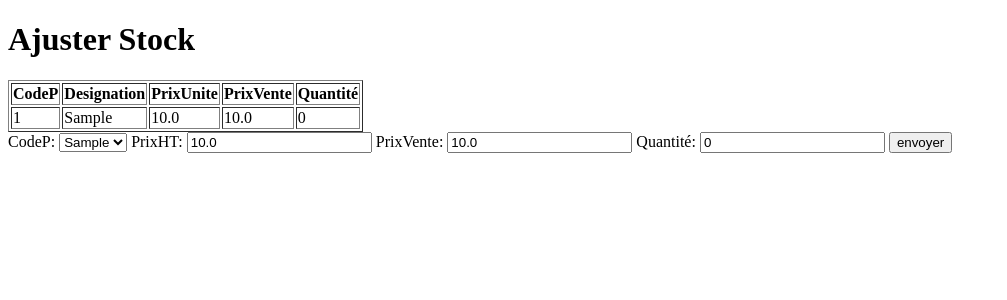
After one commit to BouchamaDjad/Projet-SI-2, a Django app: page /Stock/edit/1/1 in a window 1280 px wide. The commit adds this page. Shown: the top 300 px of the page, without its empty margins (0-1007 px from the left). Run offline with Django 4.2, Linux system fonts and the light colour scheme; tables that the repository leaves empty hold one stand-in row (values such as "Sample post").

Commit message:
ajouter la possibilite d'ajuster le stock

```diff
--- a/ProjetSI2/gestionStock/Templates/Facture.html
+++ b/ProjetSI2/gestionStock/Templates/Facture.html
@@ -32,7 +32,7 @@
     <form method = "POST">
         {%csrf_token%}
         {{form.as_div}}
-    <button type= "submit">Confirmer</button
+    <button type= "submit">Confirmer</button>
     </form>
 </body>
 </html>
--- a/ProjetSI2/gestionStock/Templates/Stock.html
+++ b/ProjetSI2/gestionStock/Templates/Stock.html
@@ -19,6 +19,7 @@
             <th>PrixUnite</th>
             <th>PrixVente</th>
             <th>Quantité</th>
+            <th></th>
         </thead>
         {% for p in produits %}
             <tbody>
@@ -27,6 +28,7 @@
                 <td>{{ p.prix.PrixUnite }}</td>
                 <td>{{ p.prix.PrixVente }}</td>
                 <td>{{ p.qt }}</td>
+                <td><a href=" {% url 'ajusterstock' p.produit.CodeP p.prix.id %}">ajuster</a></td>
             </tbody>
         {% endfor %}
     </table>
--- /dev/null
+++ b/ProjetSI2/gestionStock/Templates/ajuster_stock.html
@@ -0,0 +1,33 @@
+<!DOCTYPE html>
+<html lang="en">
+<head>
+    <meta charset="UTF-8">
+    <meta http-equiv="X-UA-Compatible" content="IE=edge">
+    <meta name="viewport" content="width=device-width, initial-scale=1.0">
+    <title>Ajuster Stock</title>
+</head>
+<body>
+    <h1>Ajuster Stock</h1>
+    <table border="1">
+        <thead>
+            <th>CodeP</th>
+            <th>Designation</th>
+            <th>PrixUnite</th>
+            <th>PrixVente</th>
+            <th>Quantité</th>
+        </thead>
+            <tbody>
+                <td>{{ produit.produit.CodeP }}</td>
+                <td>{{ produit.produit.designation }}</td>
+                <td>{{ produit.prix.PrixUnite }}</td>
+                <td>{{ produit.prix.PrixVente }}</td>
+                <td>{{ produit.qt }}</td>
+            </tbody>
+    </table>
+    <form action="" method="post">
+        {% csrf_token %}
+        {{ form }}
+        <button type="submit">envoyer</button>
+    </form>
+</body>
+</html>
--- a/ProjetSI2/gestionStock/forms.py
+++ b/ProjetSI2/gestionStock/forms.py
@@ -80,3 +80,11 @@ class FiltreForm(forms.Form):
     type = TypeProduitChoiceField(TypeProduit.objects.all(),required=False)
     quantité = forms.IntegerField(label_suffix='<=',required=False)
     designation_produit = forms.CharField(required=False)
+
+class StockForm(forms.Form):
+    choice = [(p.CodeP,p.designation) for p in Produit.objects.all()]
+
+    codeP = forms.ChoiceField(choices=choice,label="CodeP")
+    prixHT = forms.FloatField(label="PrixHT")
+    prixVente =  forms.FloatField(label="PrixVente")
+    Qtp = forms.IntegerField(label="Quantité")
--- a/ProjetSI2/gestionStock/urls.py
+++ b/ProjetSI2/gestionStock/urls.py
@@ -3,14 +3,21 @@ from . import views
 
 urlpatterns = [
     path('Fournisseurs/',views.afficher_fournisseur),
+
     path('BonCommande/',views.créer_bon_commande,name="creationBC"),
     path('BC/<str:filename>/',views.download_file,name="download_file"),
+
     path('Clients/',views.afficher_client,name = "clients"),
+
     path('SaisieFacture/',views.saisie_facture, name='saisiefacture'),
     path('ProduitsFacture/',views.produits_facture, name='produitsfacture'),
     path('Facture/<int:pk>/',views.afficher_facture,name="facture"),
-    path('Stock/',views.afficher_stock),
+
+    path('Stock/',views.afficher_stock,name='stock'),
+    path('Stock/edit/<int:pk>/<int:ppk>',views.ajuster_stock,name='ajusterstock'),
+
     path('ReglementFactures/',views.reglement_facture, name='reglementfacture'),
     path('ReglerFactures/',views.regler_factures, name='reglerfactures'),
-    path('sauv_Reg/<int:pk>',views.sauv_reg,name='sauvreg')
+    path('sauv_Reg/<int:pk>',views.sauv_reg,name='sauvreg'),
+
 ]
--- a/ProjetSI2/gestionStock/views.py
+++ b/ProjetSI2/gestionStock/views.py
@@ -1,13 +1,12 @@
 import mimetypes
 from django.shortcuts import render,redirect
-from .models import Client,Facture,Produit,Stock,Prix,Avoir,Fournisseur
+from .models import *
 from .forms import *
 from . import functions
 from datetime import datetime
 from django.http.response import HttpResponse
 from django.http import HttpResponse
 from django.db.models import F
-from django import forms
 import os
 # Create your views here.
 
@@ -175,7 +174,7 @@ def regler_factures(request):
             formR.save()
             return render(request,"reglerFactures.html",{"factures":factures,"idF":idF})
         else:
-            redirect("reglementfacture")
+            return redirect("reglementfacture")
 
 def sauv_reg(request, pk):
     if request.method == "POST":
@@ -255,3 +254,45 @@ def afficher_stock(request):
                                         "Total_achat":Total_achat,
                                         "Total_vente":Total_vente,
                                         "benefice":benefice })
+
+def ajuster_stock(request,pk,ppk):
+    if request.method == 'POST':
+        form = StockForm(request.POST)
+
+        if form.is_valid():
+
+            if not Prix.objects.filter(PrixUnite=form.cleaned_data['prixHT'],PrixVente=form.cleaned_data['prixVente']).exists():
+                Prix.objects.create(PrixUnite=form.cleaned_data['prixHT'],PrixVente=form.cleaned_data['prixVente'])
+
+
+            if Stock.objects.filter(produit_id = int(form.cleaned_data['codeP']),
+                                    Prix__PrixUnite = form.cleaned_data['prixHT'],
+                                    Prix__PrixVente=form.cleaned_data['prixVente']).exists():
+
+                instance = Stock.objects.get(produit_id = int(form.cleaned_data['codeP']),
+                                             Prix__PrixUnite = form.cleaned_data['prixHT'],
+                                             Prix__PrixVente=form.cleaned_data['prixVente'])
+                instance.Qtp = form.cleaned_data['Qtp'] # optimisation possible
+                instance.save()
+            else:
+                prix_id = Prix.objects.get(PrixUnite = form.cleaned_data['prixHT'],PrixVente=form.cleaned_data['prixVente']).id
+                instance = Stock.objects.create(produit_id = int(form.cleaned_data['codeP']),Prix_id=prix_id,Qtp=form.cleaned_data['Qtp'])
+
+            return redirect('stock')
+
+    stock=Stock.objects.filter(produit_id=pk,Prix_id=ppk)
+    produit = {
+        "produit":Produit.objects.get(CodeP=pk),
+        "prix":Prix.objects.get(id=ppk),
+        "qt":0
+    }
+    for s in stock:
+        if s.Prix == produit["prix"]:
+            produit["qt"] += s.Qtp
+
+    form = StockForm({"codeP":pk,
+                      "prixHT":produit["prix"].PrixUnite,
+                      "prixVente":produit["prix"].PrixVente,
+                      "Qtp":produit["qt"]})
+
+    return render(request,"ajuster_stock.html",{'produit':produit,'form':form})
```
